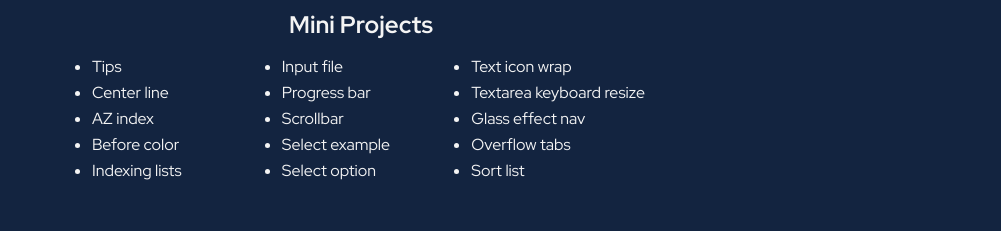
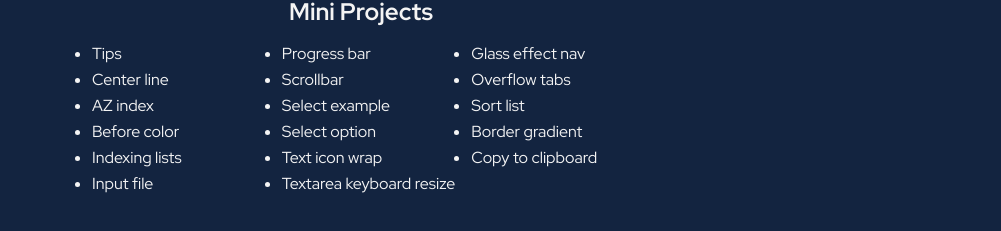
Before and after one commit to kellerk563/kellerk563.github.io, a plain HTML site: page index.html in a window 1280 px wide. Shown: the part 343-574 px from the top of the page, without its empty margins (279-1280 px from the left). Drawn offline with Linux system fonts and the light colour scheme.

Commit message:
Add more project links.

```diff
--- a/index.html
+++ b/index.html
@@ -34,6 +34,8 @@
 						<li><a href="/mini-projects/glass-nav/glass-nav.html">Glass effect nav</a></li>
 						<li><a href="/mini-projects/overflow-tabs/overflow-tabs.html">Overflow tabs</a></li>
 						<li><a href="/mini-projects/sort-list/sort-list.html">Sort list</a></li>
+						<li><a href="/mini-projects/border-gradient.html">Border gradient</a></li>
+						<li><a href="/mini-projects/copy-to-clipboard.html">Copy to clipboard</a></li>
 					</ul>
 				</div>
 			</div>
```
